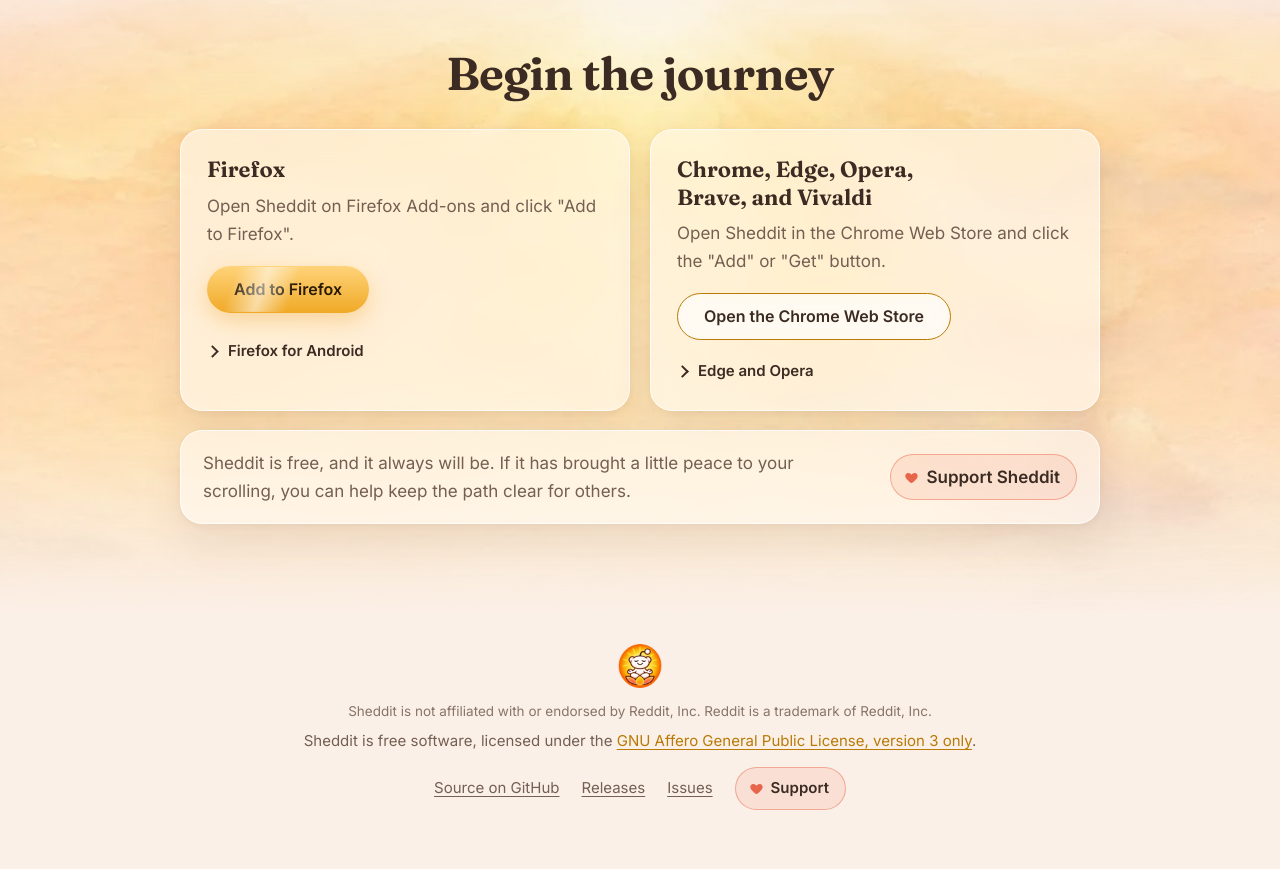
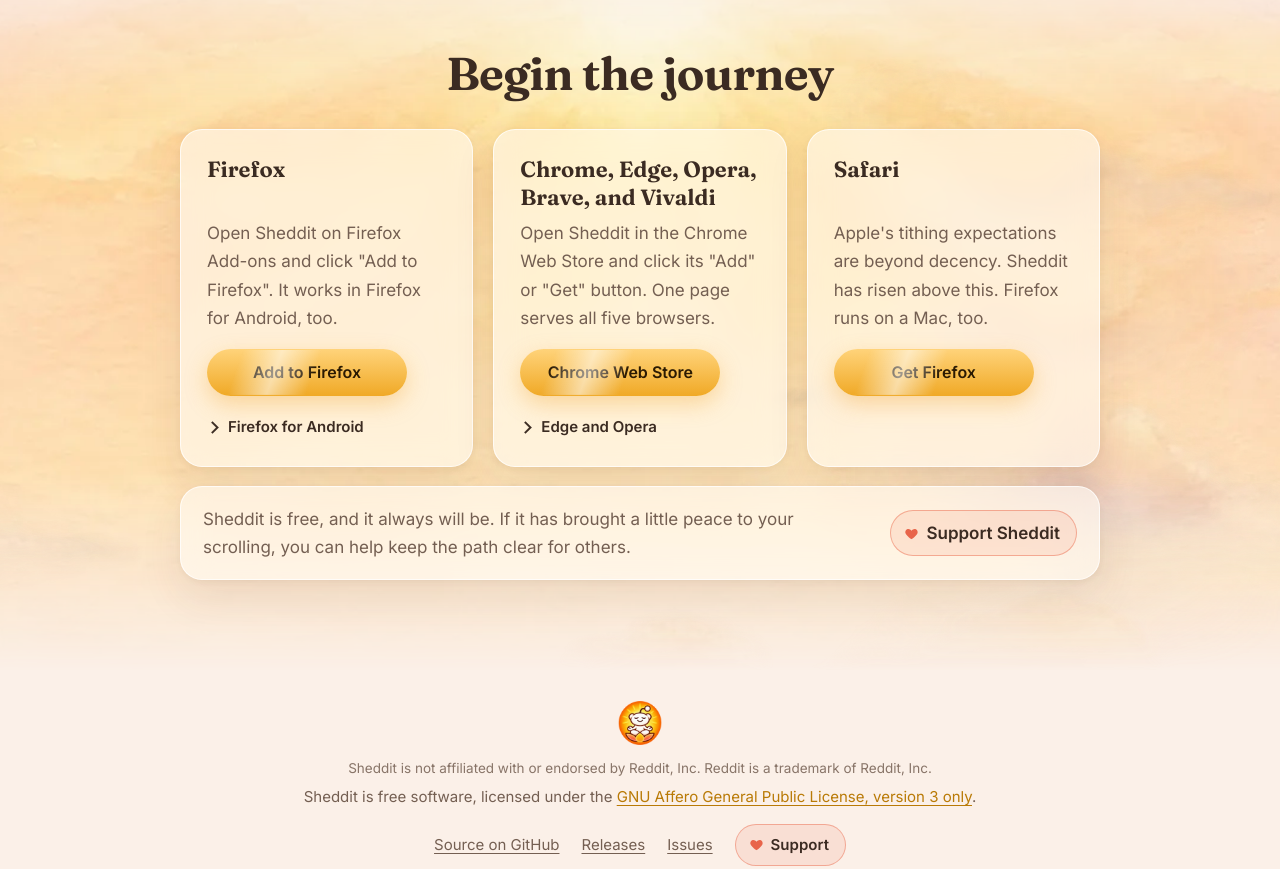
Before and after one commit to Bretteroo/Sheddit, a plain HTML site: page index.html in a window 1280 px wide. Shown: the part 5020-5889 px from the top of the page. Drawn offline with Linux system fonts and the light colour scheme.

Commit message:
Add a Safari card to Begin the journey and even out the install cards
Safari gets a card of its own explaining why Sheddit isn't there, with a link to Firefox. All three cards now have the same filled button at one width, on one line, lined up across the row, and body text of the same length.

Co-Authored-By: Claude Opus 5.5 <noreply@anthropic.com>

```diff
--- a/index.html
+++ b/index.html
@@ -153,7 +153,7 @@
   <div class="installs">
     <article class="glass reveal">
       <h3>Firefox</h3>
-      <p>Open Sheddit on Firefox Add-ons and click "Add to Firefox".</p>
+      <div class="say"><p>Open Sheddit on Firefox Add-ons and click "Add to Firefox". It works in Firefox for Android, too.</p></div>
       <a class="btn primary" href="https://addons.mozilla.org/firefox/addon/shedditfilter/">Add to Firefox</a>
       <details>
         <summary>Firefox for Android</summary>
@@ -164,8 +164,8 @@
     </article>
     <article class="glass reveal">
       <h3>Chrome, Edge, Opera, Brave, and Vivaldi</h3>
-      <p>Open Sheddit in the Chrome Web Store and click the "Add" or "Get" button.</p>
-      <a class="btn" href="https://chromewebstore.google.com/detail/sheddit/olemfeakjfaeimedbgakkjcdknncpgpf">Open the Chrome Web Store</a>
+      <div class="say"><p>Open Sheddit in the Chrome Web Store and click its "Add" or "Get" button. One page serves all five browsers.</p></div>
+      <a class="btn primary" href="https://chromewebstore.google.com/detail/sheddit/olemfeakjfaeimedbgakkjcdknncpgpf">Chrome Web Store</a>
       <details>
         <summary>Edge and Opera</summary>
         <div class="more">
@@ -173,6 +173,11 @@
           <p><b>Opera</b> needs its "Install Chrome Extensions" add-on before the store will work.</p>
         </div>
       </details>
+    </article>
+    <article class="glass reveal">
+      <h3>Safari</h3>
+      <div class="say"><p>Apple's tithing expectations are beyond decency. Sheddit has risen above this. Firefox runs on a Mac, too.</p></div>
+      <a class="btn primary" href="https://www.mozilla.org/firefox/new/">Get Firefox</a>
     </article>
   </div>
   <div class="give glass reveal">
--- a/style.css
+++ b/style.css
@@ -209,7 +209,19 @@ section { max-width: 1080px; margin: 0 auto; padding: 72px 16px; }
   pointer-events: none;
 }
 .installs { position: relative; z-index: 1; max-width: 920px; margin: 30px auto 0; display: grid; grid-template-columns: repeat(auto-fit, minmax(290px, 1fr)); gap: 20px; }
-.installs article { border-radius: 22px; padding: 26px; }
+/* The cards share rows (title, text, button, more), so their buttons line up
+   across the row however long each card's text runs. */
+.installs article {
+  border-radius: 22px; padding: 26px;
+  display: grid; grid-row: span 4; grid-template-rows: subgrid; row-gap: 0;
+  align-content: start;
+}
+/* One width for every install button, the longest label's, on one line. */
+.installs article > .btn {
+  justify-self: start; align-self: start;
+  width: 200px; box-sizing: border-box; text-align: center; white-space: nowrap;
+}
+.installs .say > :last-child { margin-bottom: 18px; }
 .installs h3 { margin: 0 0 8px; font-size: 22px; line-height: 1.25; text-wrap: balance; }
 .installs p { color: var(--ink-soft); margin: 0 0 18px; }
 .installs details { margin-top: 18px; font-size: 15px; }
@@ -347,6 +359,7 @@ footer .disclaimer { font-size: 13.5px; opacity: 0.85; }
 .js .reveal { opacity: 0; transform: translateY(22px); transition: opacity 0.8s ease, transform 0.8s cubic-bezier(0.2, 0.7, 0.2, 1); }
 .js .reveal.shown { opacity: 1; transform: none; }
 .installs .reveal:nth-child(2) { transition-delay: 0.12s; }
+.installs .reveal:nth-child(3) { transition-delay: 0.24s; }
 .split .feed.reveal { transition-delay: 0.15s; }
 
 @media (prefers-reduced-motion: reduce) {
```
